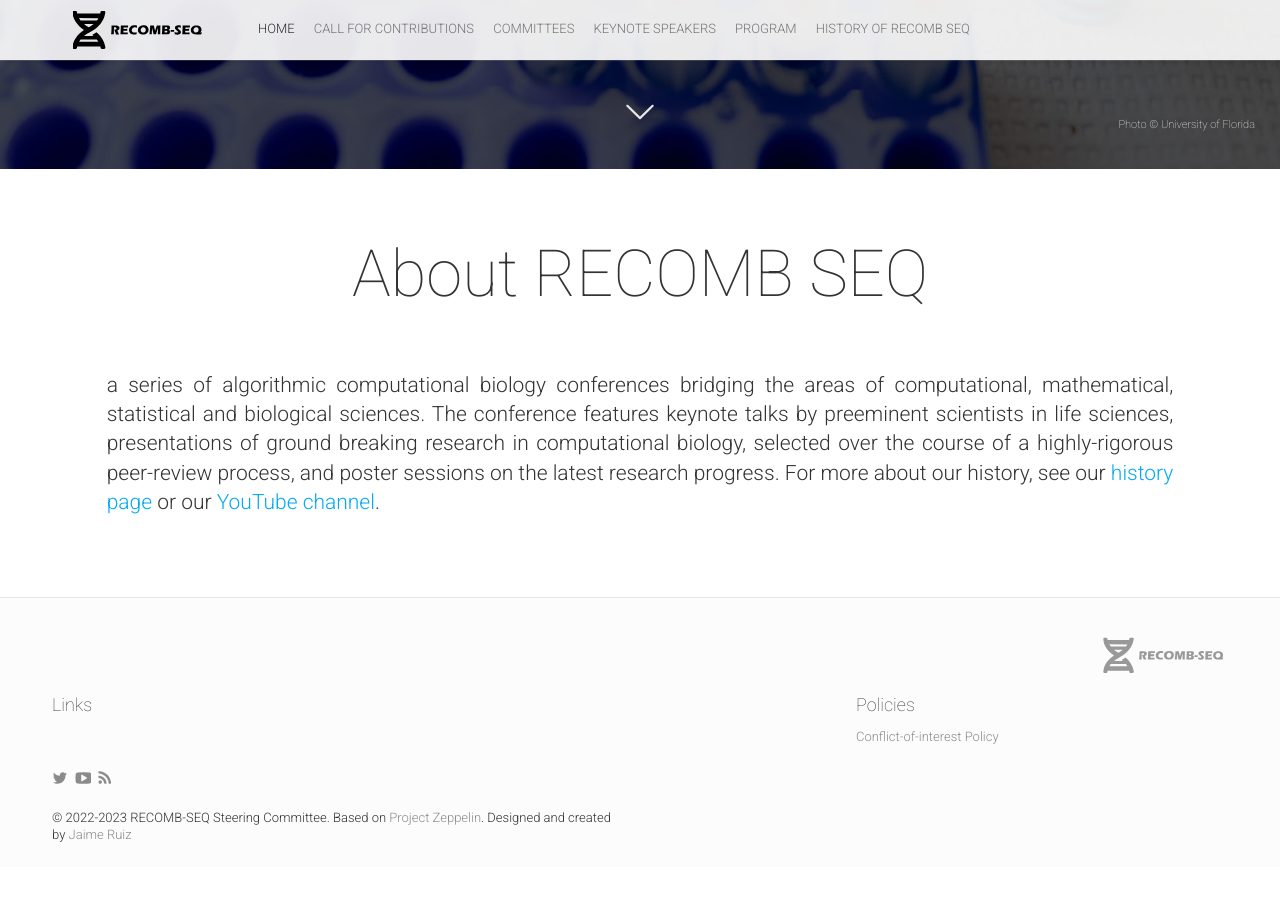
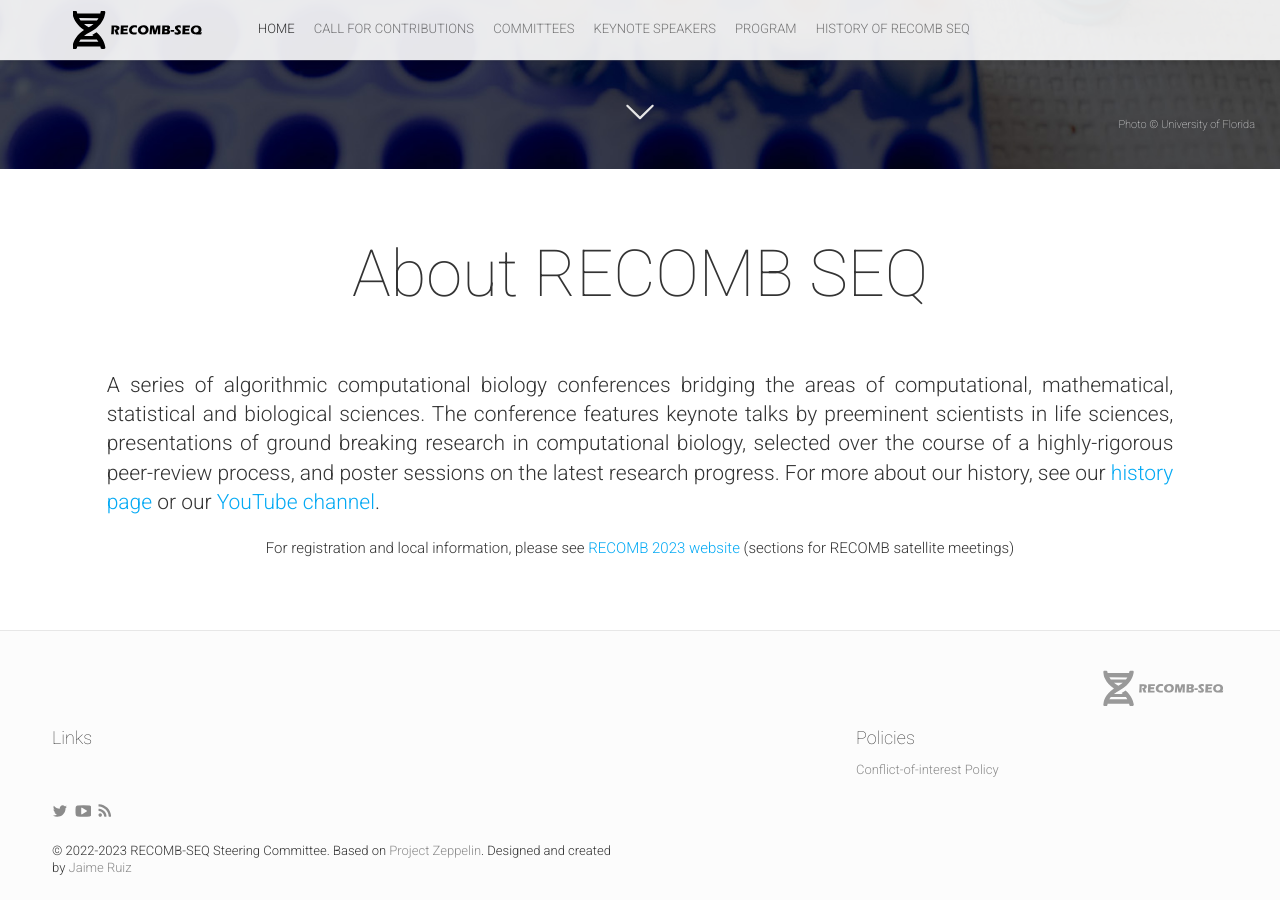
Before and after one commit to recomb-seq/recomb-seq.github.io, a Jekyll site: the page built from index.html, in a window 1280 px wide and 900 px high, scrolled down 731 px. Built offline with Jekyll 4.4.1, drawn with Linux system fonts in a browser that asks for light colours; nearby versions of some CDN libraries; comment, search, counter and statistics services are not loaded; before the commit the page ends 1598 px from its top, so only the background shows below that.

Commit message:
Update about.html
add RECOMB website

```diff
--- a/_includes/about.html
+++ b/_includes/about.html
@@ -5,8 +5,11 @@
             <h3>{{ site.aboutTitle }}</h3>
             <div class="row about-details">
                 <p class="lead text-justify">
-a series of algorithmic computational biology conferences bridging the areas of computational, mathematical, statistical and biological sciences. The conference features keynote talks by preeminent scientists in life sciences, presentations of ground breaking research in computational biology, selected over the course of a highly-rigorous peer-review process, and poster sessions on the latest research progress.
+A series of algorithmic computational biology conferences bridging the areas of computational, mathematical, statistical and biological sciences. The conference features keynote talks by preeminent scientists in life sciences, presentations of ground breaking research in computational biology, selected over the course of a highly-rigorous peer-review process, and poster sessions on the latest research progress.
 For more about our history, see our <a href="/history/">history page</a> or our <a href="https://www.youtube.com/channel/UCYdQZ9egzBoszApB4ksjE3g/playlists">YouTube channel</a>.
+                </p>
+
+                <p>For registration and local information, please see <a href="http://recomb2023.bilkent.edu.tr/">RECOMB 2023 website</a> (sections for RECOMB satellite meetings)
                 </p>
             {% if site.aboutBlock == nil %}
             <div class="row about-details">
```
